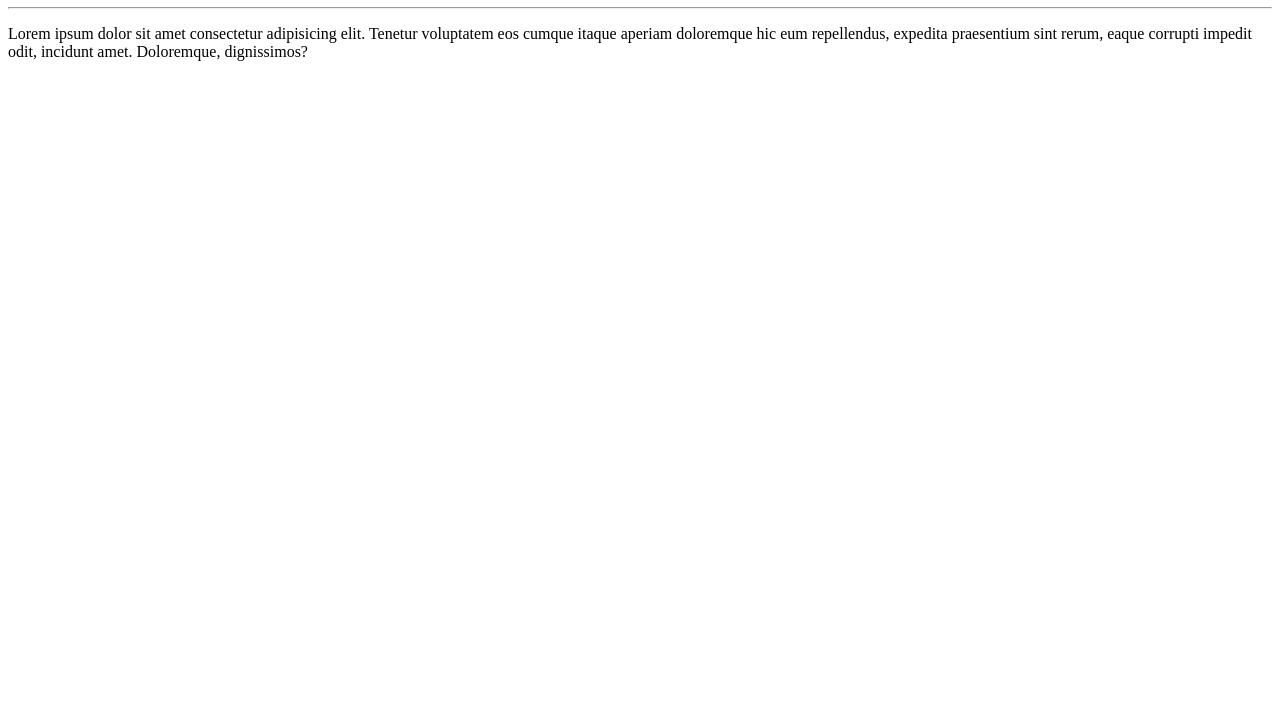
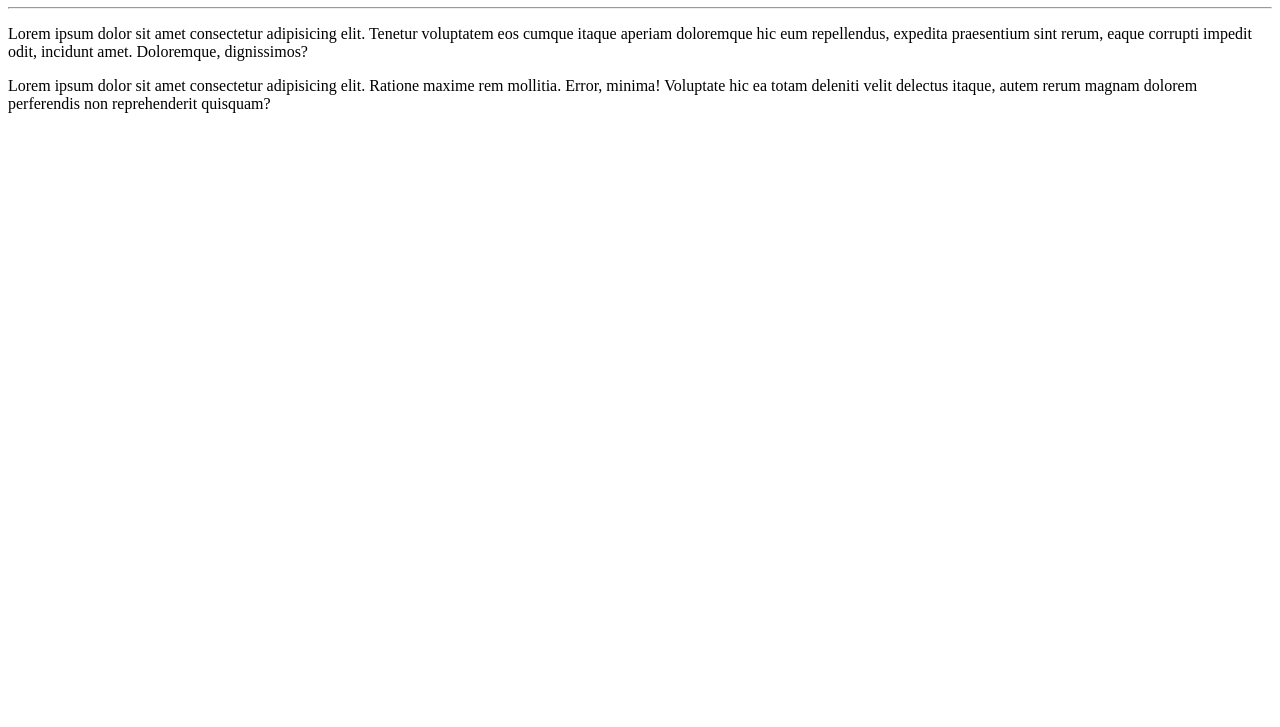
Before and after one commit to Walan-Jh/Ola-Mundo, a plain HTML site: page site-exemplo/index.html in a window 1280 px wide. Shown: the part 73-800 px from the top of the page. Drawn offline with Linux system fonts and the light colour scheme.

Commit message:
adicionei um paragrafo

```diff
--- a/site-exemplo/index.html
+++ b/site-exemplo/index.html
@@ -10,6 +10,7 @@
     <h1>Olá, Mundo!</h1>
     <hr>
     <p>Lorem ipsum dolor sit amet consectetur adipisicing elit. Tenetur voluptatem eos cumque itaque aperiam doloremque hic eum repellendus, expedita praesentium sint rerum, eaque corrupti impedit odit, incidunt amet. Doloremque, dignissimos?</p>
+    <p>Lorem ipsum dolor sit amet consectetur adipisicing elit. Ratione maxime rem mollitia. Error, minima! Voluptate hic ea totam deleniti velit delectus itaque, autem rerum magnam dolorem perferendis non reprehenderit quisquam?</p>
 
 </body>
 </html>
```
